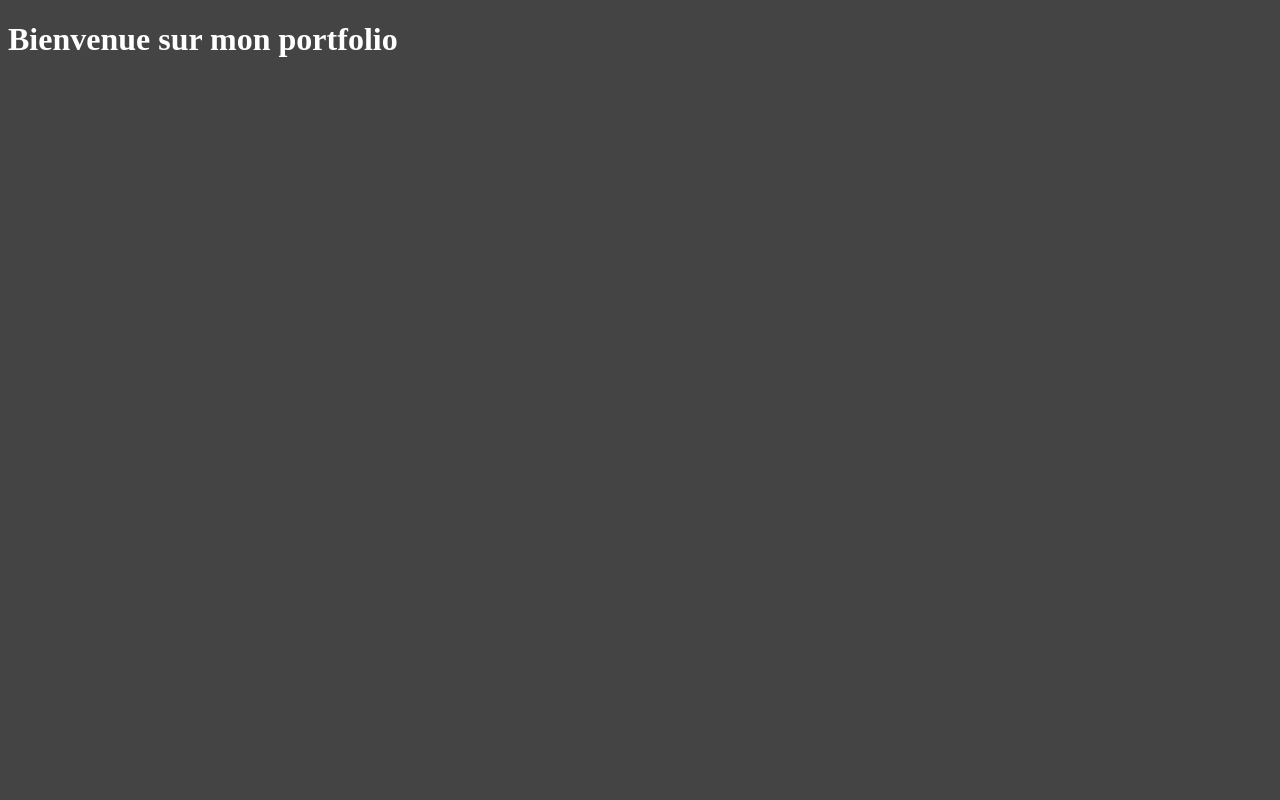
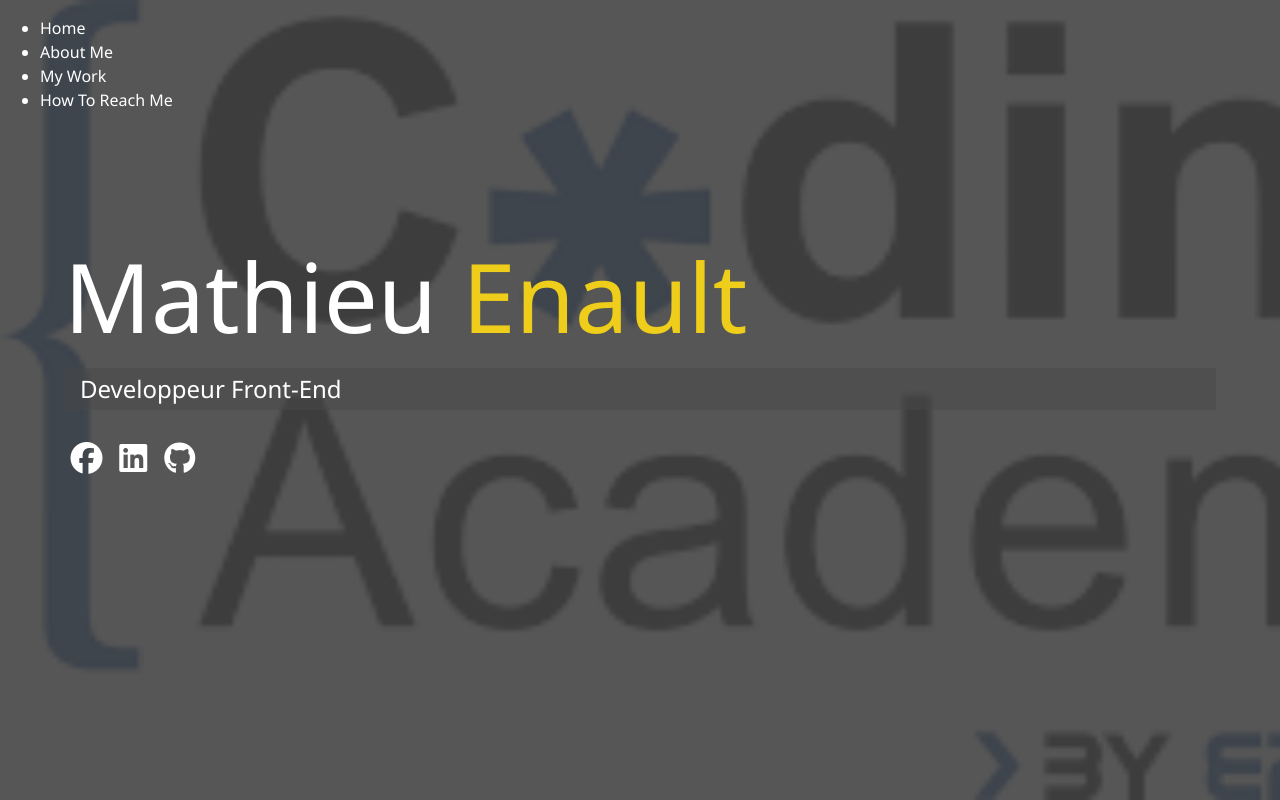
Before and after one commit to Mathieu94110/Portfolio-responsive, a website: page index.HTML in a window 1280 px wide. Drawn offline with Linux system fonts and the light colour scheme.

Commit message:
index markup&mail

```diff
--- a/index.HTML
+++ b/index.HTML
@@ -2,11 +2,73 @@
 <html lang="fr">
   <head>
     <meta charset="utf-8" />
+    <meta name="viewport" content="width=device-width,initial-scale=1.0" />
+    <meta http-equiv="X-UA-Compatible" content="ie=edge" />
+    <link rel="stylesheet" href="style.css" />
+    <script
+      src="https://kit.fontawesome.com/1002cebf8d.js"
+      crossorigin="anonymous"
+    ></script>
     <title>Mon portfolio responsive</title>
-    <link rel="stylesheet" href="style.css" />
   </head>
 
-  <body>
-    <h1>Bienvenue sur mon portfolio</h1>
+  <body id="bg-img">
+    <div class="overlay"></div>
+    <header>
+      <div class="menu-btn">
+        <div class="btn-line"></div>
+        <div class="btn-line"></div>
+        <div class="btn-line"></div>
+      </div>
+
+      <nav class="menu">
+        <div class="menu-branding">
+          <div class="portrait"></div>
+        </div>
+        <ul class="menu-nav">
+          <li class="nav-item">
+            <a href="/" class="nav-link">
+              Home
+            </a>
+          </li>
+          <li class="nav-item">
+            <a href="/about.html" class="nav-link">
+              About Me
+            </a>
+          </li>
+          <li class="nav-item">
+            <a href="/work.html" class="nav-link">
+              My Work
+            </a>
+          </li>
+          <li class="nav-item">
+            <a href="/contact.html" class="nav-link">
+              How To Reach Me
+            </a>
+          </li>
+        </ul>
+      </nav>
+    </header>
+
+    <main id="home">
+      <h1 class="lg-heading">
+        Mathieu <span class="text-secondary">Enault</span>
+      </h1>
+      <h2 class="sm-heading">
+        Developpeur Front-End
+      </h2>
+      <div class="icons">
+        <a href="#!">
+          <i class="fab fa-facebook fa-2x"></i>
+        </a>
+        <a href="#!">
+          <i class="fab fa-linkedin fa-2x"></i>
+        </a>
+        <a href="#!">
+          <i class="fab fa-github fa-2x"></i>
+        </a>
+      </div>
+    </main>
+    <script src="script.js"></script>
   </body>
 </html>
--- a/style.scss
+++ b/style.scss
@@ -1,6 +1,94 @@
 $primary-color: #444;
+$secondary-color: #eece1a;
+$show-home-image: true;
+$home-image: url(./images/coding-academy.jpeg);
+$background-opacity: 0.9;
+
+@mixin easeOut {
+  transition: all 1.5s ease-out;
+}
+
+@mixin background {
+  @if $show-home-image {
+    &#bg-img {
+      background: $home-image;
+      background-attachment: fixed;
+      background-size: cover;
+      &:after {
+        content: "";
+        position: absolute;
+        top: 0;
+        right: 0;
+        width: 100%;
+        height: 100%;
+        z-index: -1;
+        background: rgba($primary-color, $background-opacity);
+      }
+    }
+  }
+}
+* {
+  box-sizing: border-box;
+}
 
 body {
+  @include background;
   background-color: $primary-color;
-  color:#fff ;
+  color: #fff;
+  height: 100%;
+  margin: 0;
+  font-family: "Segoe UI", Tahoma, Geneva, Verdana, sans-serif;
+  line-height: 1.5;
 }
+
+//Headings
+h1,
+h2,
+h3 {
+  margin: 0;
+  font-weight: 400;
+
+  &.lg-heading {
+    font-size: 6rem;
+  }
+
+  &.sm-heading {
+    margin-bottom: 2rem;
+    padding: 0.2rem 1rem;
+    background: rgba(lighten($primary-color, 2), 0.5);
+  }
+}
+
+a {
+  color: #fff;
+  text-decoration: none;
+}
+header {
+  position: fixed;
+  z-index: 2;
+  width: 100%;
+}
+.text-secondary {
+  color: $secondary-color;
+}
+main {
+  padding: 4rem;
+  height: 100%;
+
+  .icons {
+    margin-top: 1rem;
+    a {
+      padding: 0.4rem;
+      &:hover {
+        color: $secondary-color;
+        @include easeOut();
+      }
+    }
+  }
+  &#home {
+    overflow: hidden;
+    h1 {
+      margin-top: 20vh;
+    }
+  }
+}
```
Also changed, not shown: images/coding-academy.jpeg (added), images/me.jpg (added), script.js (added), style.css, 1 other file.
